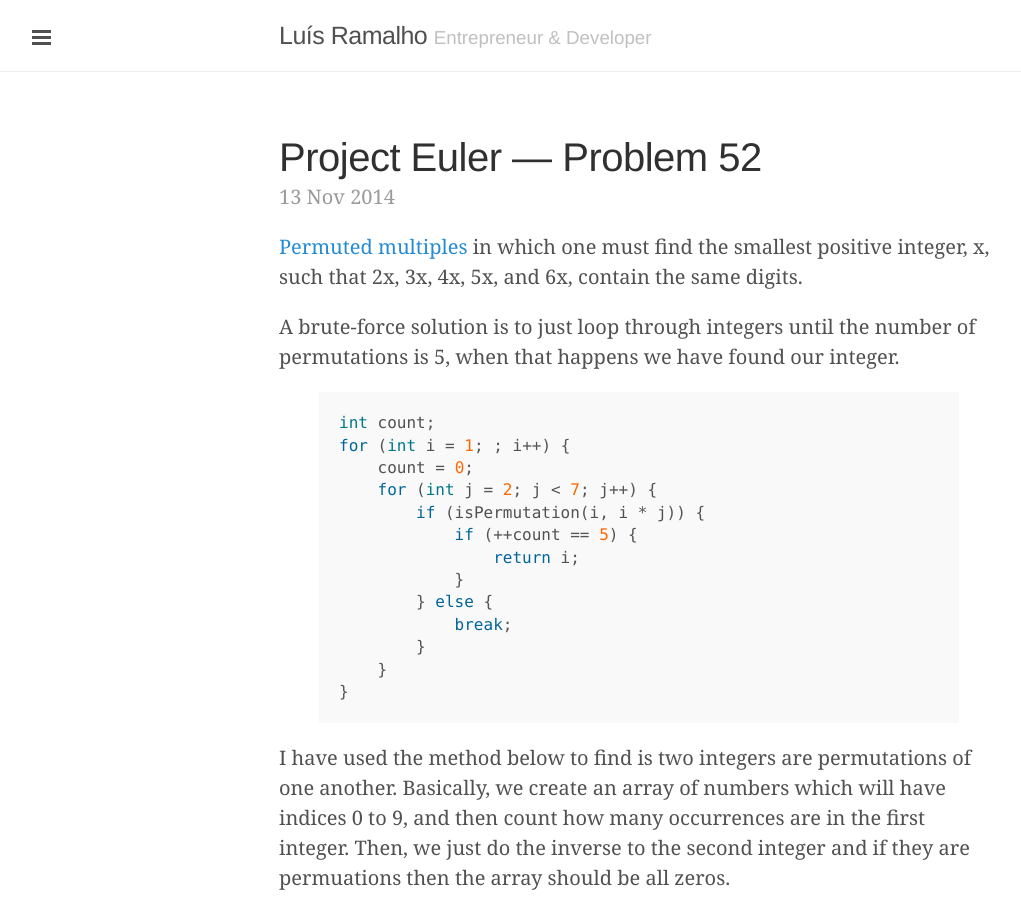
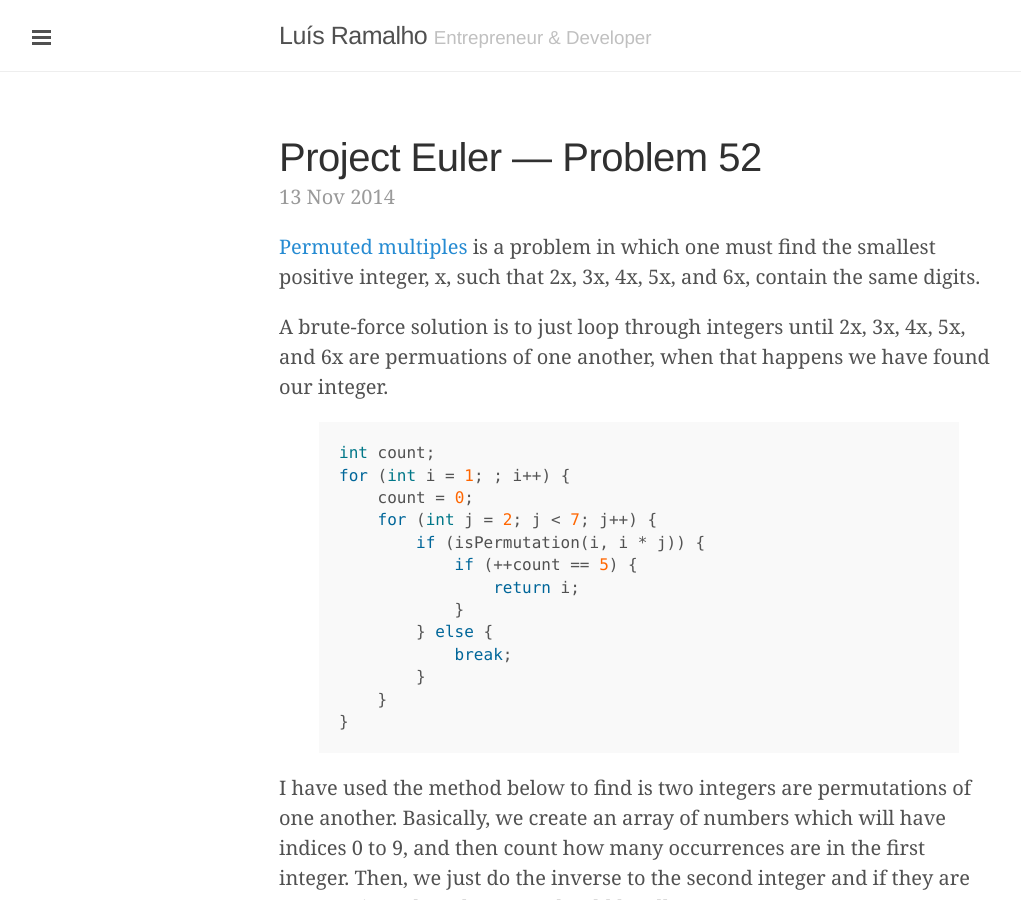
Before and after one commit to luisramalho/luisramalho.github.io, a Jekyll site: the page built from _posts/2014-11-13-project-euler-problem-52.md, in a window 1280 px wide and 900 px high. Shown: the whole window, without its empty margins (1-1022 px from the left). Built offline with Jekyll 4.4.1, drawn with Linux system fonts in a browser that asks for light colours; nearby versions of some CDN libraries; some web fonts are replaced; Markdown is read by kramdown in place of the engine named in the settings; comment, search, counter and statistics services are not loaded.

Commit message:
Some words missing, better explanation

```diff
--- a/_posts/2014-11-13-project-euler-problem-52.md
+++ b/_posts/2014-11-13-project-euler-problem-52.md
@@ -4,9 +4,9 @@ title: Project Euler — Problem 52
 category: euler
 ---
 
-[Permuted multiples](https://projecteuler.net/problem=52) in which one must find the smallest positive integer, x, such that 2x, 3x, 4x, 5x, and 6x, contain the same digits.
+[Permuted multiples](https://projecteuler.net/problem=52) is a problem in which one must find the smallest positive integer, x, such that 2x, 3x, 4x, 5x, and 6x, contain the same digits.
 
-A brute-force solution is to just loop through integers until the number of permutations is 5, when that happens we have found our integer.
+A brute-force solution is to just loop through integers until 2x, 3x, 4x, 5x, and 6x are permuations of one another, when that happens we have found our integer.
 
 {% highlight java %}
 int count;
```
